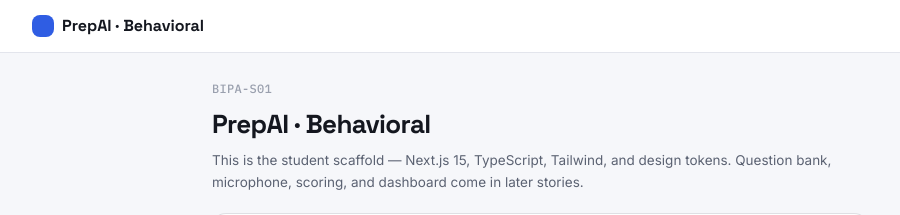
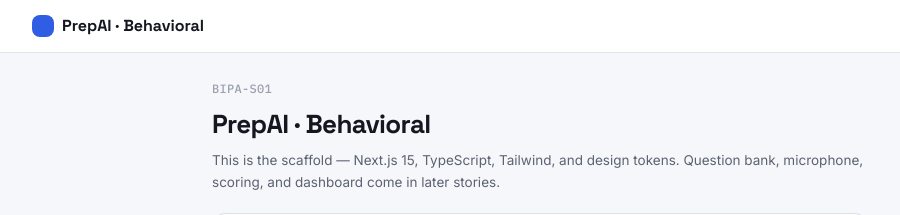
Before and after one commit to banji-oguntade/bipa, a Next.js app: page / in a window 1280 px wide. Shown: the top 215 px of the page, without its empty margins (100-1000 px from the left). Built offline with nearby package versions, Linux system fonts and the light colour scheme.

Commit message:
remove scaffold text

```diff
--- a/src/app/page.tsx
+++ b/src/app/page.tsx
@@ -30,7 +30,7 @@ export default function Home() {
           PrepAI · Behavioral
         </h1>
         <p className="mt-1.5 text-[13.5px] leading-relaxed text-ink-soft">
-          This is the student scaffold — Next.js 15, TypeScript, Tailwind, and
+          This is the scaffold — Next.js 15, TypeScript, Tailwind, and
           design tokens. Question bank, microphone, scoring, and dashboard come
           in later stories.
         </p>
```
